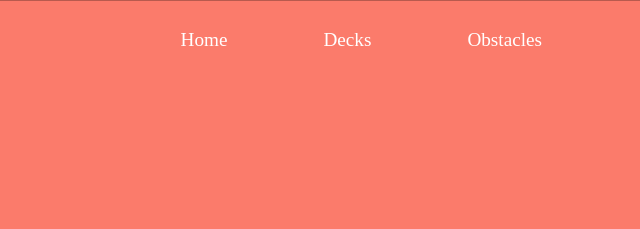
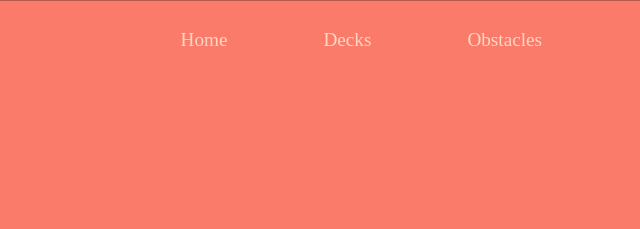
Before and after one commit to ANASTUDIOS/web_dev, a plain HTML site: page index.html in a window 1280 px wide. Shown: the top 229 px of the page, 640-1280 px from the left. Drawn offline with Linux system fonts and the light colour scheme; a web font is replaced by a local one.

Commit message:
new@ANASTUDIOS

```diff
--- a/style.css
+++ b/style.css
@@ -105,7 +105,7 @@
 
 .navlink_tech{
    /* COlor of menu text */
-    color:#ffffff;
+    color:#FFD6C2;
     display: flex;
     align-items: center;
     justify-content: center;
@@ -135,10 +135,12 @@
 
 .navlink_tech:hover{
    font-style: italic;
+   background-color: #D7385E;
 }
 
 .navlink_tech:focus{
     font-style: italic;
+    background-color: #D7385E;
 }
 
 .BLACK , .RED , .LIGHT ,.ORANGE, .footer, .BOX, .LIGHT_ORANGE{
```
